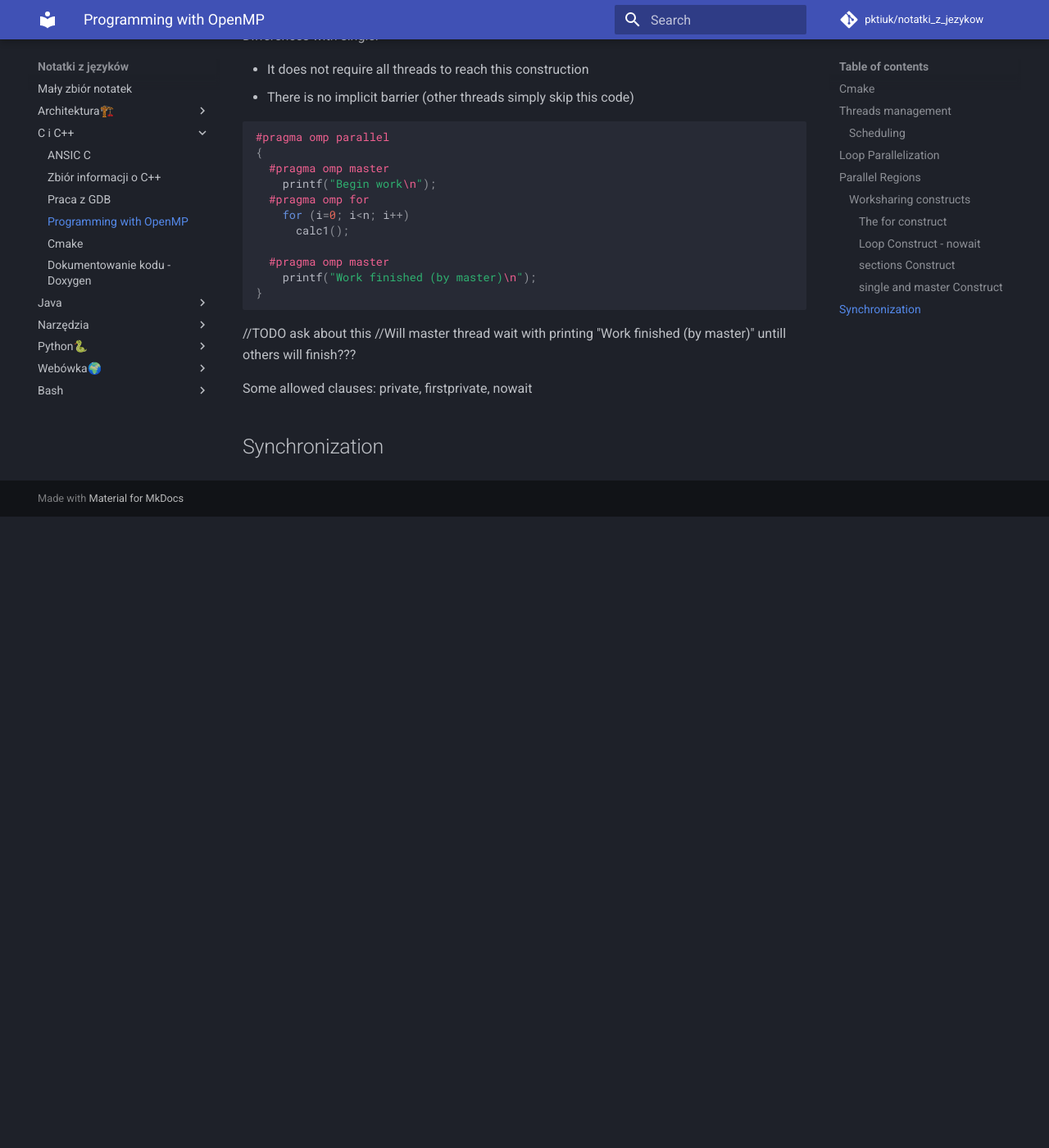
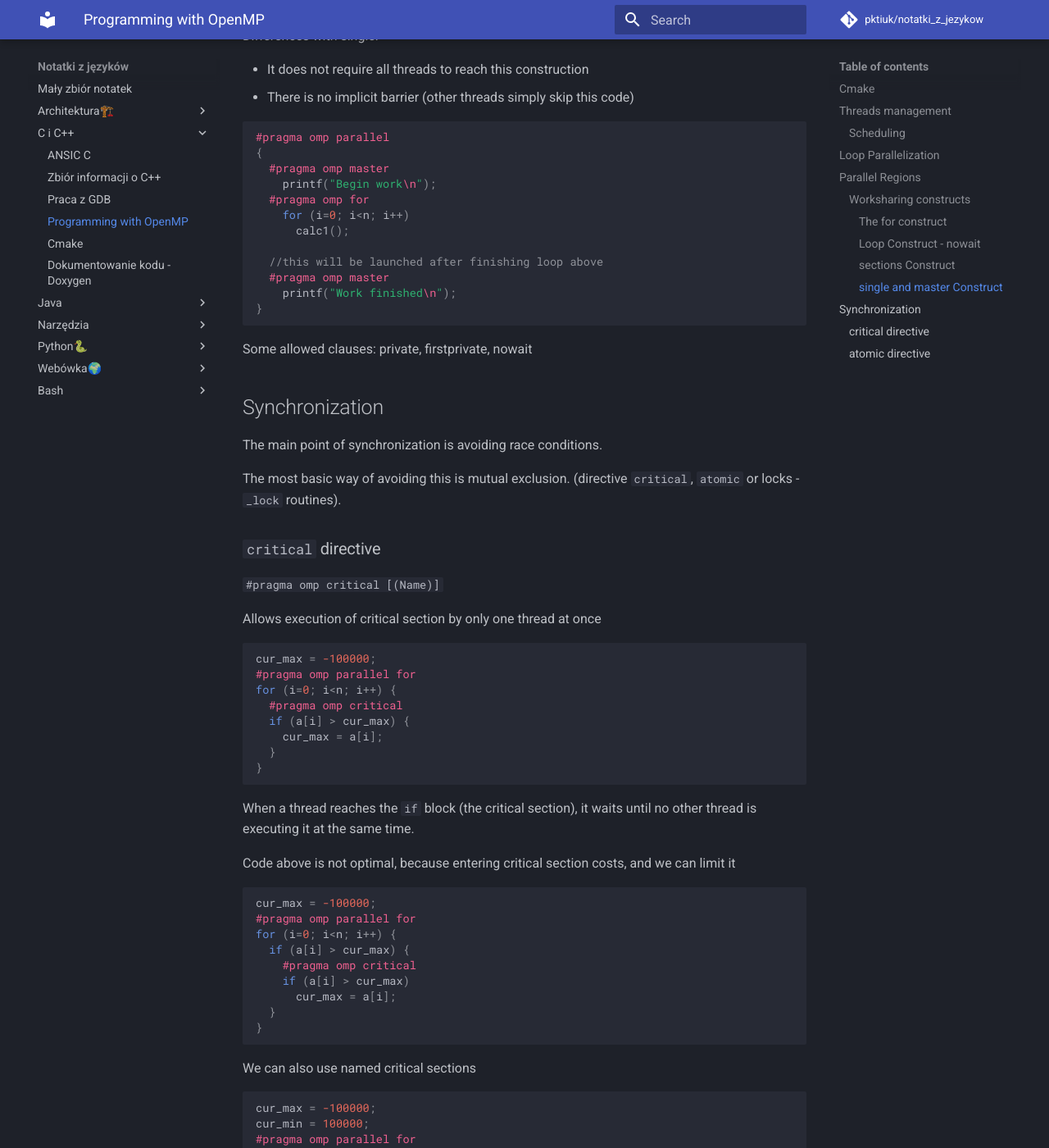
Before and after one commit to pktiuk/notatki_z_jezykow, an MkDocs documentation site: the page built from docs/C i C++/5_openMP.md, in a window 1280 px wide and 1400 px high, scrolled down 6251 px. Shown: the whole window at 82% size. Built offline with MkDocs 1.6.1 and Material for MkDocs 9.7.7, drawn with Linux system fonts in a browser that asks for light colours; comment, search, counter and statistics services are not loaded; before the commit the page ends 6881 px from its top, so only the background shows below that; some of the changed text lies outside the part shown.

Commit message:
OpenMP more clauses

````diff
--- a/docs/C i C++/5_openMP.md
+++ b/docs/C i C++/5_openMP.md
@@ -323,14 +323,80 @@ Differences with single:
     for (i=0; i<n; i++)
       calc1();
 
+  //this will be launched after finishing loop above
   #pragma omp master
-    printf("Work finished (by master)\n");
+    printf("Work finished\n");
 }
 ```
-//TODO ask about this
-//Will master thread wait with printing "Work finished (by master)" untill others will finish???
-
 
 Some allowed clauses: private, firstprivate, nowait
 
 ## Synchronization
+
+The main point of synchronization is avoiding race conditions.
+
+The most basic way of avoiding this is mutual exclusion. (directive `critical`, `atomic` or locks - `_lock`  routines).
+
+### `critical` directive
+
+`#pragma omp critical [(Name)]`
+
+Allows execution of critical section by only one thread at once
+
+```c
+cur_max = -100000;
+#pragma omp parallel for
+for (i=0; i<n; i++) {
+  #pragma omp critical
+  if (a[i] > cur_max) {
+    cur_max = a[i];
+  }
+}
+```
+
+When a thread reaches the `if` block (the critical section), it waits until no other thread is executing it at the same time.
+
+Code above is not optimal, because entering critical section costs, and we can limit it
+
+```c
+cur_max = -100000;
+#pragma omp parallel for
+for (i=0; i<n; i++) {
+  if (a[i] > cur_max) {
+    #pragma omp critical
+    if (a[i] > cur_max)
+      cur_max = a[i];
+  }
+}
+```
+
+We can also use named critical sections
+
+```c
+cur_max = -100000;
+cur_min = 100000;
+#pragma omp parallel for
+for (i=0; i<n; i++) {
+  if (a[i] > cur_max) {
+    #pragma omp critical (maxlock)
+    if (a[i] > cur_max)
+      cur_max = a[i];
+  }
+  if (a[i] < cur_min) {
+    #pragma omp critical (minlock)
+    if (a[i] < cur_min)
+      cur_min = a[i];
+  }
+}
+```
+
+### `atomic` directive
+
+It is much more efficient than critical section, but is simpler.
+
+```c
+#pragma omp atomic
+x <binop>= exp
+```
+
+where `<binop>` can be `+, *, -, /, %, &, |, ^, <<, >>`
````
